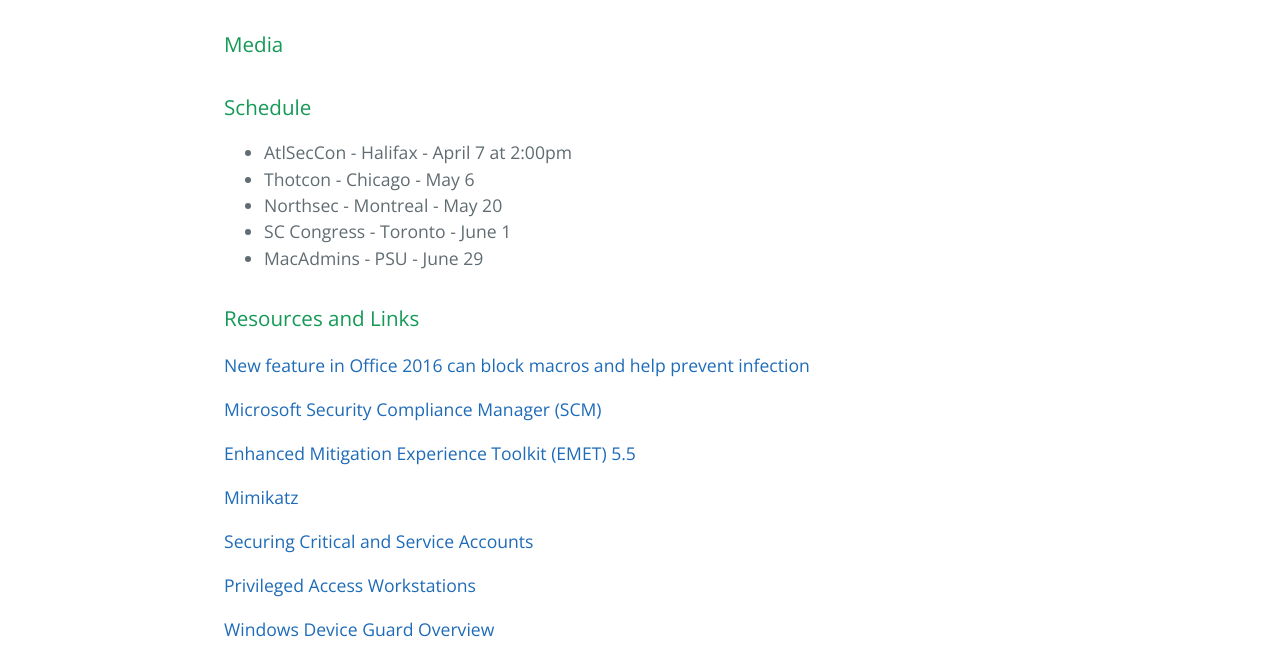
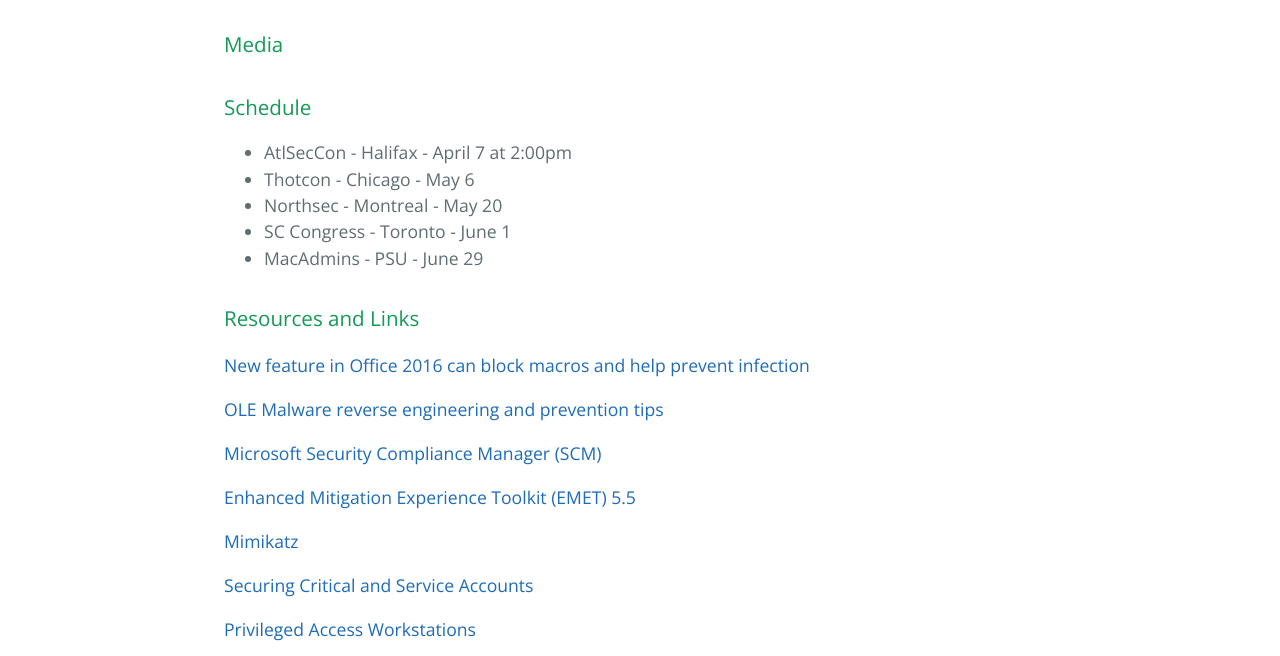
Before and after one commit to GuillaumeRoss/evilplumbing, a plain HTML site: page index.html in a window 1280 px wide. Shown: the part 437-1093 px from the top of the page. Drawn offline with nearby package versions, Linux system fonts and the light colour scheme.

Commit message:
OLE
Added OLE Link

```diff
--- a/index.html
+++ b/index.html
@@ -45,6 +45,8 @@
 
 <p><a href="https://blogs.technet.microsoft.com/mmpc/2016/03/22/new-feature-in-office-2016-can-block-macros-and-help-prevent-infection/">New feature in Office 2016 can block macros and help prevent infection</a></p>
 
+<p><a href="https://blogs.technet.microsoft.com/mmpc/2016/06/14/wheres-the-macro-malware-author-are-now-using-ole-embedding-to-deliver-malicious-files/">OLE Malware reverse engineering and prevention tips</a></p>
+
 <p><a href="https://technet.microsoft.com/en-ca/solutionaccelerators/cc835245.aspx">Microsoft Security Compliance Manager (SCM)</a></p>
 
 <p><a href="https://www.microsoft.com/en-us/download/details.aspx?id=50766">Enhanced Mitigation Experience Toolkit (EMET) 5.5</a></p>
```
